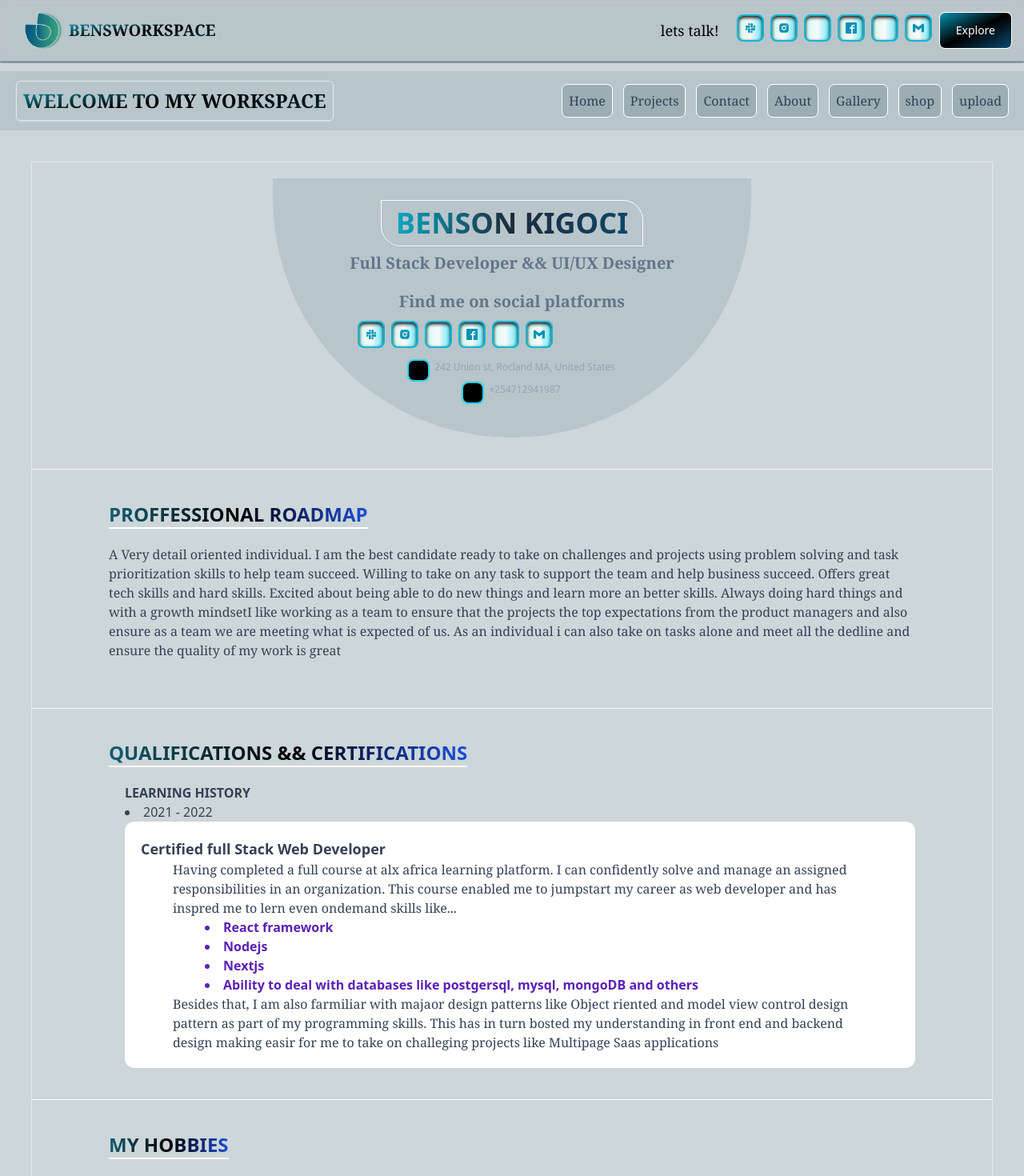
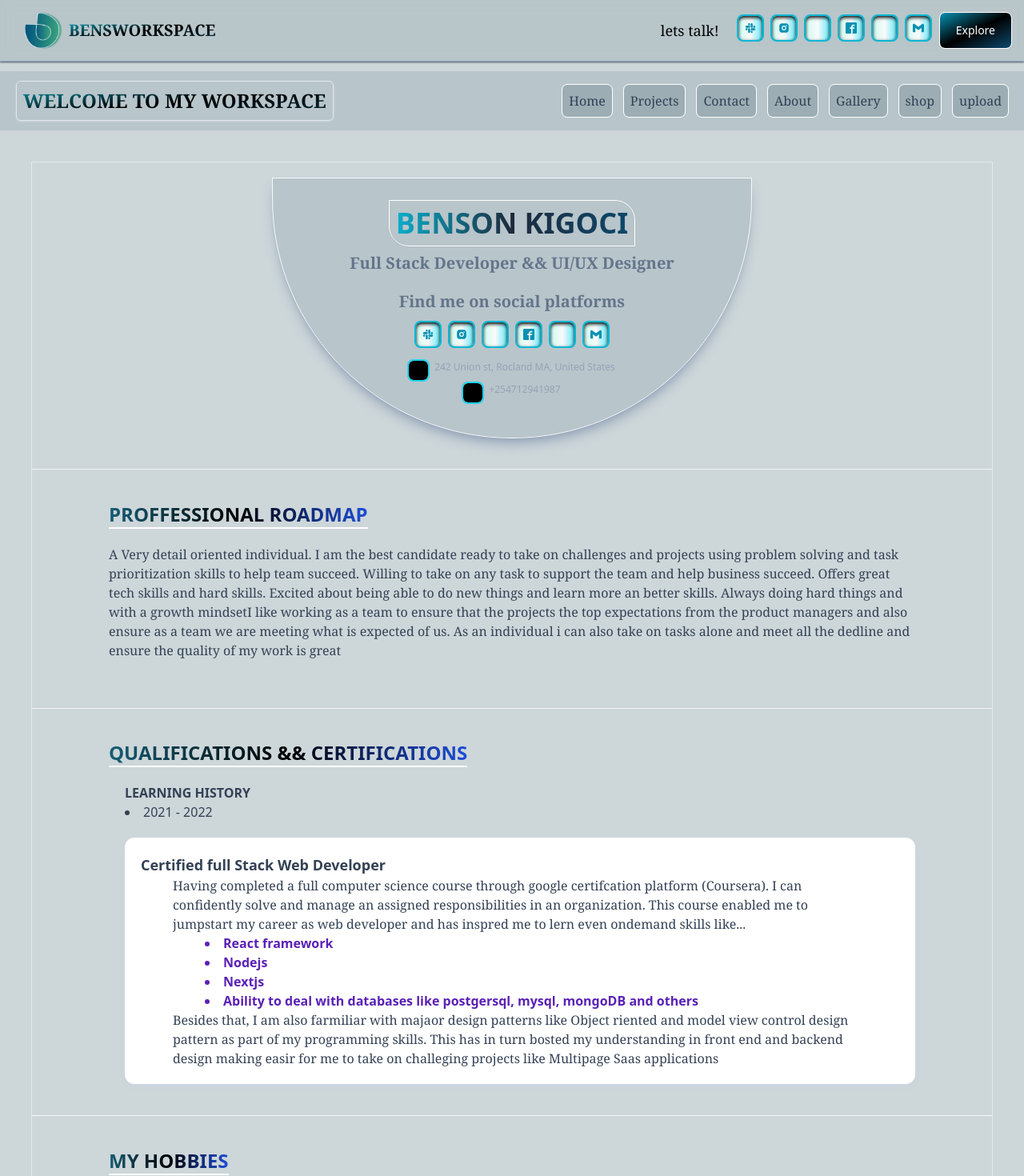
Before and after one commit to ditchk/bendev, a React (Vite) app: page /mycv in a window 1280 px wide. Shown: the top 1470 px of the page at 80% size. Built offline with nearby package versions, Linux system fonts and the light colour scheme; no server answers; some icons are missing; what ldrs would draw is missing.

Commit message:
updated designs

```diff
--- a/src/components/shared/CarricullumV.tsx
+++ b/src/components/shared/CarricullumV.tsx
@@ -15,7 +15,7 @@ const CarricullumV = () => {
 
   return (
     <div className="flex flex-col justify-center items-center md:mx-10  outline outline-1 outline-slate-200 my-10">
-      <div className="flex flex-col outline outline-1 md:rounded-b-full outline-slate-300 m-5 p-5 md:px-24 md:pb-5 mb-10 bg-cyan-950 bg-opacity-10 animate-in slide-in-from-right-40 duration-500">
+      <div className="flex flex-col justify-center items-center outline outline-1 rounded-b-full outline-slate-50 shadow-lg shadow-slate-400 m-5 p-5 md:px-24 md:pb-5 mb-10 bg-cyan-950 bg-opacity-10 animate-in slide-in-from-right-40 duration-500">
         <motion.h1
             style={{
                 transform: isInView ? "none" : "translateX(-200px)",
@@ -53,12 +53,12 @@ const CarricullumV = () => {
                 <h1 className="font-bold">{'LEARNING HISTORY'}</h1>
                 <ul className="list-disc list-inside">
                     <li>{'2021 - 2022'}
-                        <div className="flex flex-col p-2 md:p-5 bg-white shadow shadow-slate-300 rounded-xl">
+                        <div className="flex flex-col p-2 md:p-5 bg-white shadow-md shadow-slate-300 rounded-xl mt-5">
                             <h1 className="text-li">
                                 {'Certified full Stack Web Developer'}
                             </h1>
                             <p className="md:px-10 text-base font-serif">
-                                {'Having completed a full course at alx africa learning platform. '}
+                                {'Having completed a full computer science course through google certifcation platform (Coursera). '}
                                 {'I can confidently solve and manage an assigned responsibilities in an organization. '}
                                 {'This course enabled me to jumpstart my career as web developer and has inspred me to lern even ondemand skills like...'}
                                 <ul className="px-10 list-disc list-inside text-violet-800 font-sans font-semibold">
```
